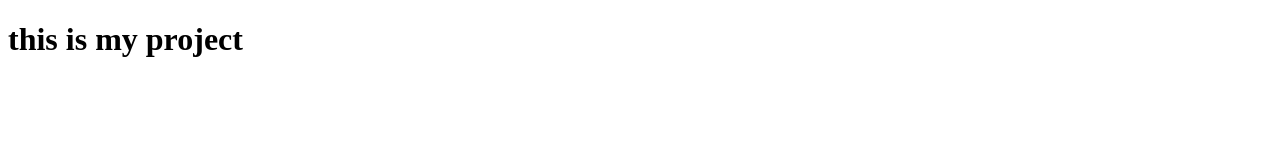
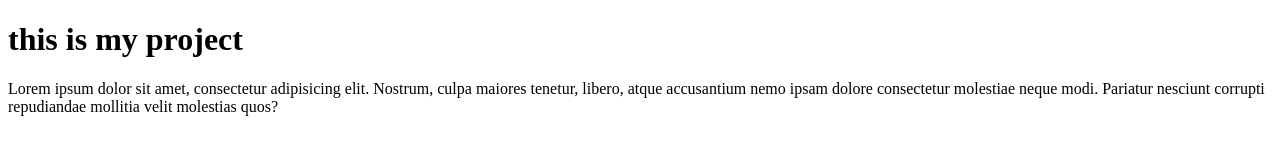
Before and after one commit to satyam99944/walkoverProject, a plain HTML site: page index.html in a window 1280 px wide. Drawn offline with Linux system fonts and the light colour scheme.

Commit message:
checking git

```diff
--- a/index.html
+++ b/index.html
@@ -8,5 +8,6 @@
 </head>
 <body>
     <h1>this is my project</h1>
+    <p>Lorem ipsum dolor sit amet, consectetur adipisicing elit. Nostrum, culpa maiores tenetur, libero, atque accusantium nemo ipsam dolore consectetur molestiae neque modi. Pariatur nesciunt corrupti repudiandae mollitia velit molestias quos?</p>
 </body>
 </html>
```
